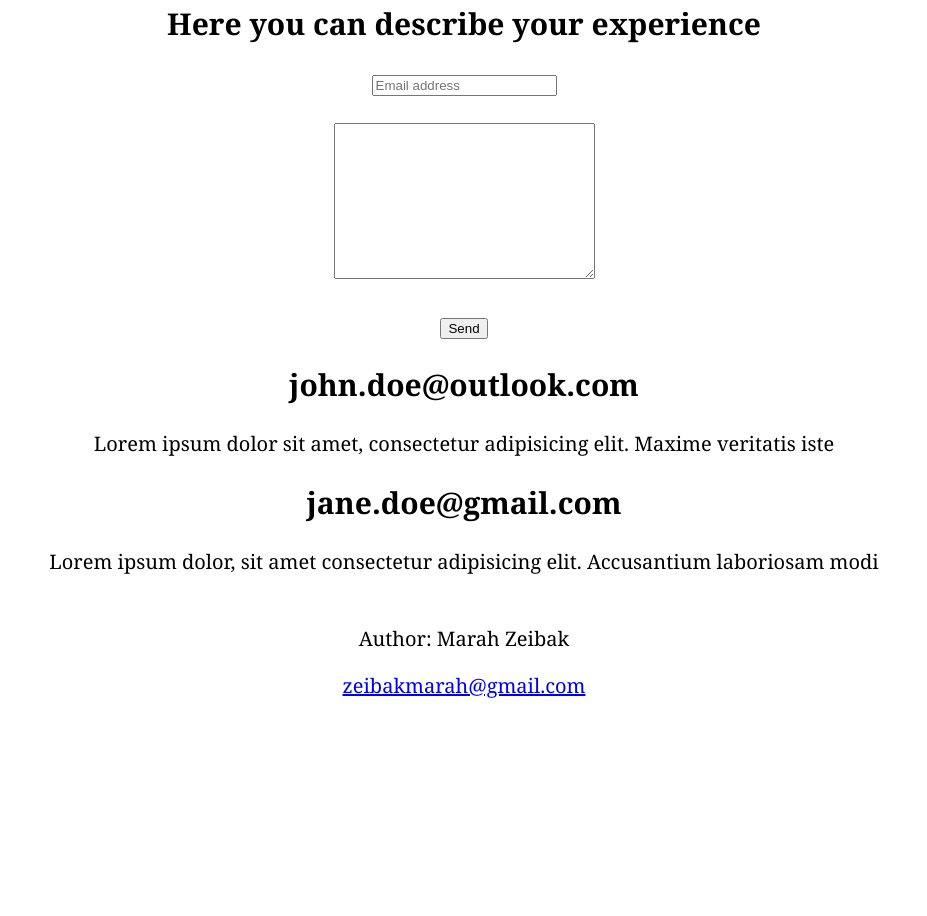
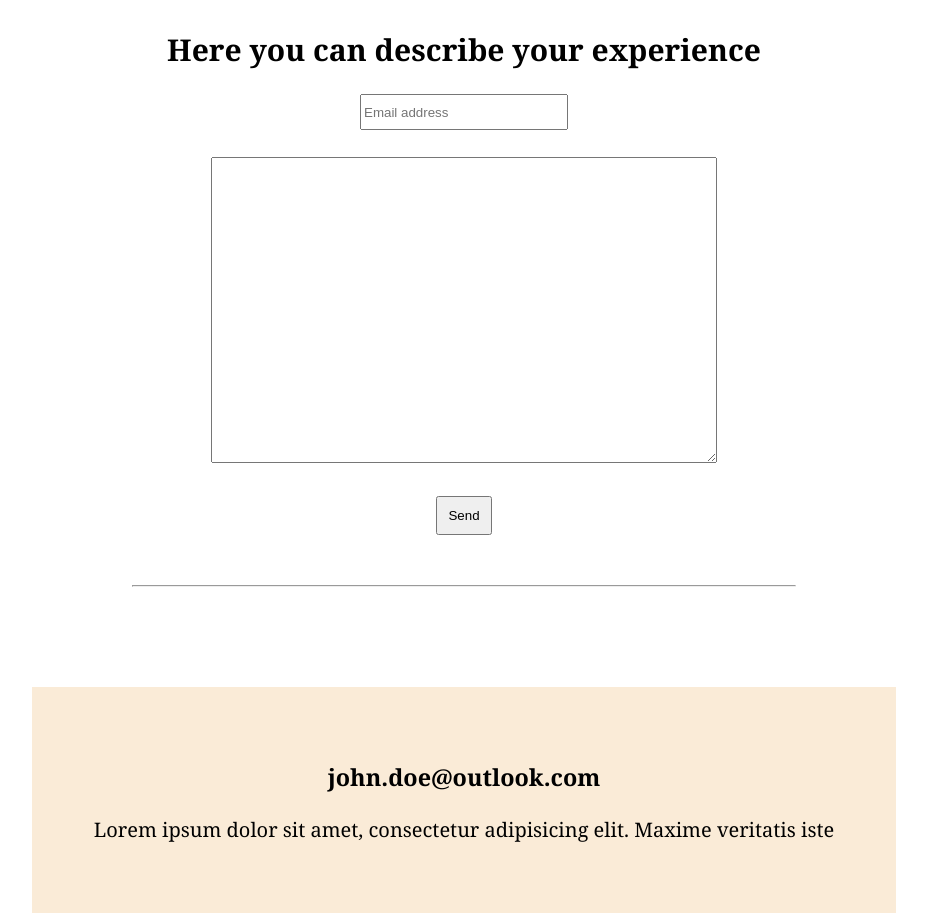
Before and after one commit to MarahZE/Photo-House, a plain HTML site: page review.html in a window 1280 px wide. Shown: the part 185-1101 px from the top of the page, without its empty margins (176-1103 px from the left). Before the commit the page ends 912 px from the top, so only its background shows below. Drawn offline with Linux system fonts and the light colour scheme.

Commit message:
change style

```diff
--- a/db.js
+++ b/db.js
@@ -43,7 +43,9 @@
             let mail = document.getElementById('email');
             let message = document.getElementById('area');
 
-
+            if(mail.value == "" || message.value == "") {
+                alert("Type your messege!")
+            } else {
                 insertContact(db, {
                     email: mail.value,
                     message: message.value
@@ -53,6 +55,7 @@
                 message.value = "";
 
                 console.log('hello')
+            }
         });
 
         getAllContacts(db);
@@ -97,14 +100,22 @@
 
                 let review = document.getElementById('review-section');
 
+                let section = document.createElement('section');
+                section.className = 'text-review';
+
                 let paragraph = document.createElement('p');
+
                 let h1 = document.createElement('h1');
 
                 paragraph.innerHTML = contact.message;
                 h1.innerHTML = contact.email;
 
-                review.appendChild(h1);
-                review.appendChild(paragraph);
+               // review.appendChild(h1);
+                //review.appendChild(paragraph);
+                section.appendChild(h1);
+                section.appendChild(paragraph);
+
+                review.appendChild(section);
                 // continue next record
                 cursor.continue();
             }
--- a/review.html
+++ b/review.html
@@ -22,11 +22,13 @@
         <section class="form-review">
             <h1>Here you can describe your experience</h1>
             <form action="">
-                <input type="emial" id="email" placeholder="Email address"> <br> <br>
-                <textarea name="text" id="area" cols="30" rows="10"></textarea> <br> <br>
+                <input type="emial" id="email" placeholder="Email address" class="input"> <br> <br>
+                <textarea name="text" id="area" cols="30" rows="10" class="textarea"></textarea> <br> <br>
                 <button id="btn-add">Send</button>
             </form>
         </section>
+
+        <hr>
 
         <section class="review" id="review-section">
 
--- a/style.css
+++ b/style.css
@@ -63,6 +63,41 @@ body {
     padding: 100px;
 }
 
+hr {
+    margin: 25px 300px 25px 300px;
+}
+
+.text-review {
+    margin: 100px 200px 100px 200px;
+    padding: 50px;
+    background-color: antiquewhite;
+}
+
+.form-review {
+    margin-top: 50px;
+    margin-bottom: 50px;
+}
+
+#btn-add {
+    color: black;
+    padding: 10px;
+}
+#btn-add:hover {
+    background-color: burlywood;
+}
+
+.textarea {
+    width: 500px;
+    height: 300px;
+
+}
+
+.input {
+    width: 200px;
+    height: 30px;
+}
+
+
 @media only screen and (min-width: 600px) {
     .grid-photo-text {
         grid-template-columns: 1fr 1fr;
```
Lines whose indentation alone changed are shown as unchanged.
